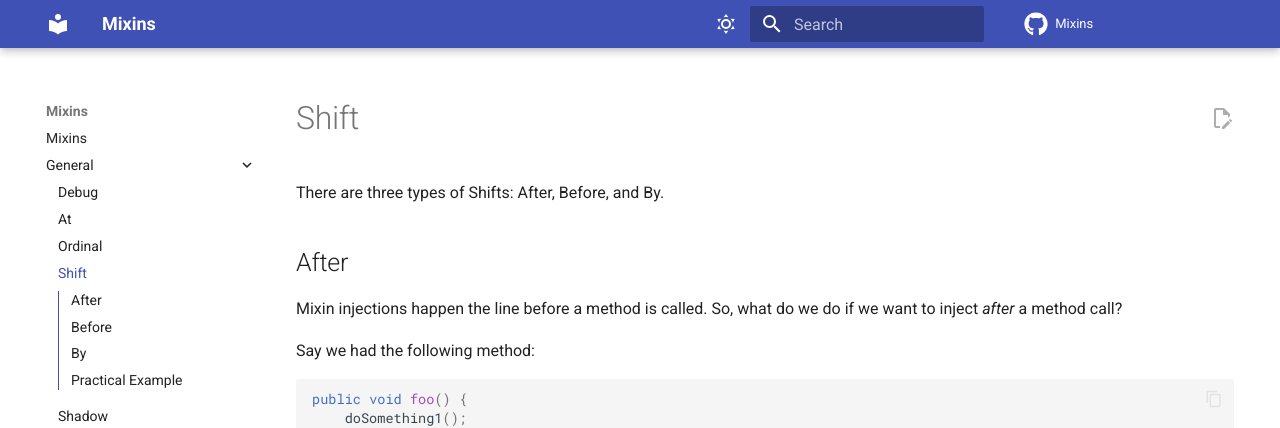
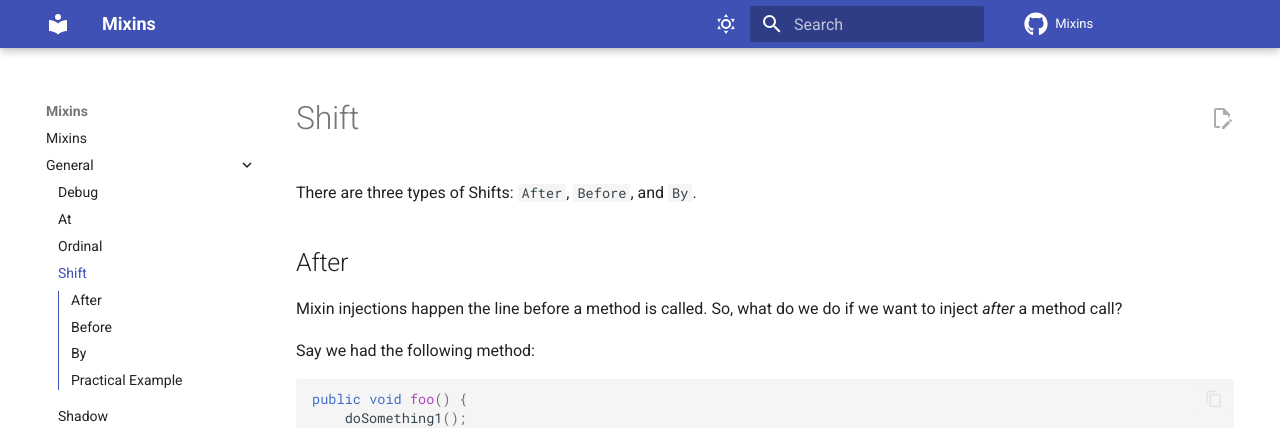
Before and after one commit to MicrocontrollersDev/Mixins, an MkDocs documentation site: the page built from docs/general/shift.md, in a window 1280 px wide and 900 px high. Shown: the top 428 px of the window. Built offline with MkDocs 1.6.1 and Material for MkDocs 9.7.7, drawn with Linux system fonts in a browser that asks for light colours; comment, search, counter and statistics services are not loaded.

```diff
--- a/docs/general/shift.md
+++ b/docs/general/shift.md
@@ -1,6 +1,6 @@
 # Shift
 
-There are three types of Shifts: After, Before, and By.
+There are three types of Shifts: `After`, `Before`, and `By`.
 
 ## After
 
```
